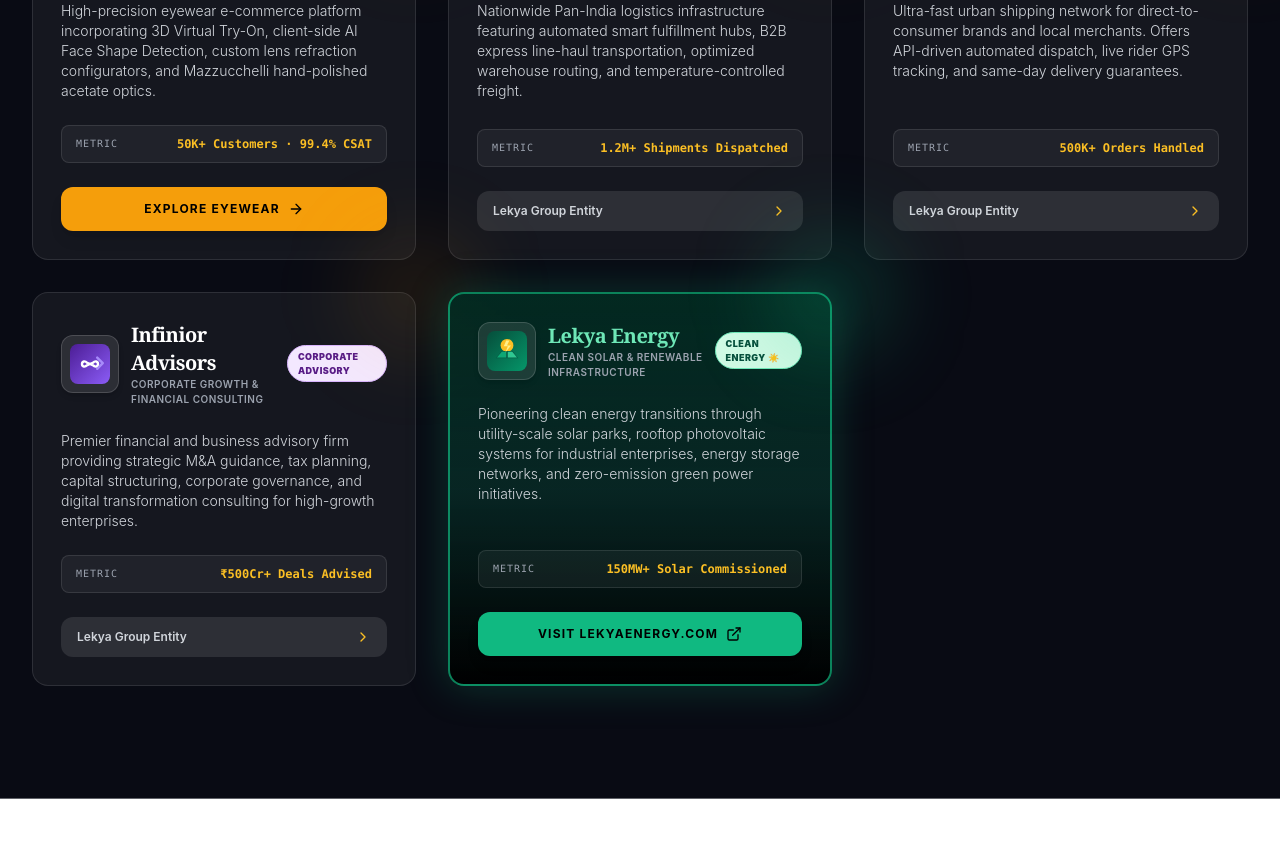
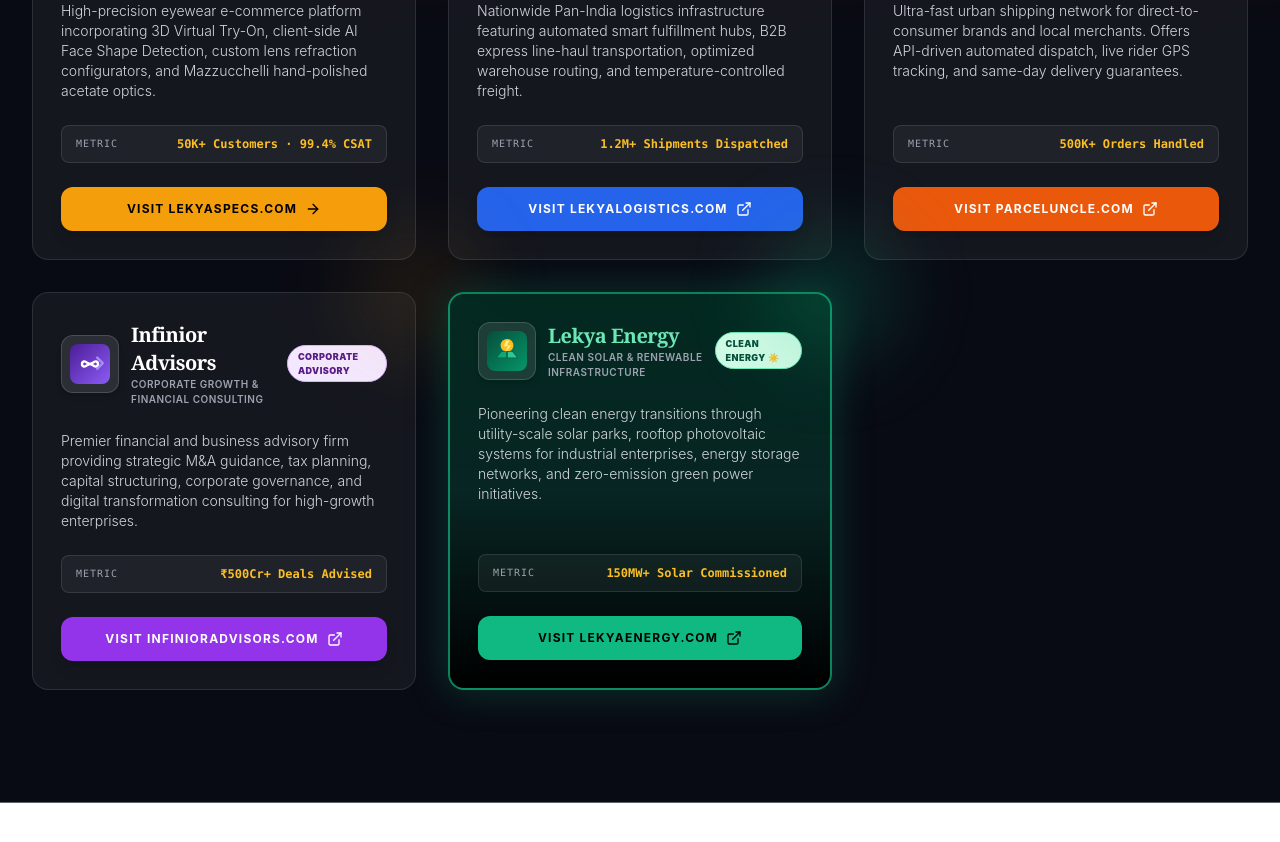
Before and after one commit to AdilMalik14912/LEKYASPECS, a Next.js app in the folder frontend/: page /about in a window 1280 px wide. Shown: the part 2020-2862 px from the top of the page. Built offline with nearby package versions, Linux system fonts and the light colour scheme.

Commit message:
feat(links): add direct active website redirection links with external icons for all group companies across header dropdown, homepage and about page

```diff
--- a/frontend/src/pages/about.js
+++ b/frontend/src/pages/about.js
@@ -129,7 +129,9 @@
       tagColor: 'bg-amber-100 text-amber-900 border-amber-300',
       logo: LekyaSpecsLogo,
       stats: '50K+ Customers · 99.4% CSAT',
-      link: '/',
+      link: '/shop',
+      domain: 'lekyaspecs.com',
+      btnColor: 'bg-amber-500 hover:bg-amber-400 text-black',
       isInternal: true
     },
     {
@@ -141,7 +143,9 @@
       tagColor: 'bg-blue-100 text-blue-900 border-blue-300',
       logo: LekyaLogisticsLogo,
       stats: '1.2M+ Shipments Dispatched',
-      link: '#',
+      link: 'https://lekyalogistics.com',
+      domain: 'lekyalogistics.com',
+      btnColor: 'bg-blue-600 hover:bg-blue-500 text-white',
       isInternal: false
     },
     {
@@ -153,7 +157,9 @@
       tagColor: 'bg-orange-100 text-orange-900 border-orange-300',
       logo: ParcelUncleLogo,
       stats: '500K+ Orders Handled',
-      link: '#',
+      link: 'https://parceluncle.com',
+      domain: 'parceluncle.com',
+      btnColor: 'bg-orange-600 hover:bg-orange-500 text-white',
       isInternal: false
     },
     {
@@ -165,7 +171,9 @@
       tagColor: 'bg-purple-100 text-purple-900 border-purple-300',
       logo: InfiniorAdvisorsLogo,
       stats: '₹500Cr+ Deals Advised',
-      link: '#',
+      link: 'https://infinioradvisors.com',
+      domain: 'infinioradvisors.com',
+      btnColor: 'bg-purple-600 hover:bg-purple-500 text-white',
       isInternal: false
     },
     {
@@ -178,6 +186,8 @@
       logo: LekyaEnergyLogo,
       stats: '150MW+ Solar Commissioned',
       link: 'https://lekyaenergy.com',
+      domain: 'lekyaenergy.com',
+      btnColor: 'bg-emerald-500 hover:bg-emerald-400 text-black',
       isInternal: false,
       isHighlight: true
     }
@@ -284,7 +294,7 @@
               Explore Our Group Companies
             </h2>
             <p className="text-gray-400 text-sm font-light leading-relaxed">
-              Hover over any entity to explore its corporate profile, capabilities, and key operating metrics across the Lekya Group ecosystem.
+              Hover over any entity to explore its corporate profile, capabilities, and key operating metrics across the Lekya Group ecosystem. Click any company to visit its direct web platform!
             </p>
           </div>
 
@@ -340,27 +350,22 @@
                     </div>
 
                     {/* Action Link Button */}
-                    {comp.link === 'https://lekyaenergy.com' ? (
+                    {comp.isInternal ? (
+                      <Link
+                        href={comp.link}
+                        className={`w-full py-3.5 px-4 rounded-xl font-bold text-xs uppercase tracking-widest flex items-center justify-center gap-2 transition-all shadow-lg ${comp.btnColor}`}
+                      >
+                        Visit {comp.domain} <ArrowRight className="w-4 h-4" />
+                      </Link>
+                    ) : (
                       <a
                         href={comp.link}
                         target="_blank"
                         rel="noopener noreferrer"
-                        className="w-full py-3.5 px-4 rounded-xl bg-emerald-500 hover:bg-emerald-400 text-black font-bold text-xs uppercase tracking-widest flex items-center justify-center gap-2 transition-all shadow-lg group-hover:shadow-emerald-500/40"
+                        className={`w-full py-3.5 px-4 rounded-xl font-bold text-xs uppercase tracking-widest flex items-center justify-center gap-2 transition-all shadow-lg ${comp.btnColor}`}
                       >
-                        Visit lekyaenergy.com <ExternalLink className="w-4 h-4" />
+                        Visit {comp.domain} <ExternalLink className="w-4 h-4" />
                       </a>
-                    ) : comp.isInternal ? (
-                      <Link
-                        href={comp.link}
-                        className="w-full py-3.5 px-4 rounded-xl bg-amber-500 hover:bg-amber-400 text-black font-bold text-xs uppercase tracking-widest flex items-center justify-center gap-2 transition-all shadow-lg"
-                      >
-                        Explore Eyewear <ArrowRight className="w-4 h-4" />
-                      </Link>
-                    ) : (
-                      <div className="w-full py-3 px-4 rounded-xl bg-white/10 text-gray-300 text-xs font-semibold flex items-center justify-between group-hover:bg-white/15 transition-colors">
-                        <span>Lekya Group Entity</span>
-                        <ChevronRight className="w-4 h-4 text-amber-400 group-hover:translate-x-1 transition-transform" />
-                      </div>
                     )}
                   </div>
                 </div>
--- a/frontend/src/pages/index.js
+++ b/frontend/src/pages/index.js
@@ -925,66 +925,90 @@
             {/* 1. Lekya Logistics */}
             <ScrollReveal3D>
               <ThreeDTiltCard className="h-full">
-                <div className="bg-white/5 border border-white/10 hover:border-blue-500/60 rounded-2xl p-6 transition-all hover:bg-white/10 hover:shadow-2xl h-full flex flex-col justify-between group relative overflow-hidden">
+                <a
+                  href="https://lekyalogistics.com"
+                  target="_blank"
+                  rel="noopener noreferrer"
+                  className="bg-white/5 border border-white/10 hover:border-blue-500/60 rounded-2xl p-6 transition-all hover:bg-white/10 hover:shadow-2xl h-full flex flex-col justify-between group relative overflow-hidden block text-left"
+                >
                   <div className="absolute -top-12 -right-12 w-24 h-24 bg-blue-500/10 rounded-full blur-xl group-hover:scale-150 transition-transform" />
                   <div>
                     <div className="w-14 h-14 rounded-xl bg-blue-500/20 border border-blue-500/30 flex items-center justify-center mb-5 group-hover:scale-110 transition-transform">
                       <Truck className="w-7 h-7 text-blue-400" />
                     </div>
-                    <h3 className="text-xl font-bold text-white mb-2 group-hover:text-blue-400 transition-colors">Lekya Logistics</h3>
+                    <h3 className="text-xl font-bold text-white mb-2 group-hover:text-blue-400 transition-colors flex items-center gap-2">
+                      Lekya Logistics
+                      <ExternalLink className="w-4 h-4 text-blue-400 opacity-80" />
+                    </h3>
                     <p className="text-gray-400 text-xs leading-relaxed font-light mb-4">
                       Nationwide supply chain infrastructure, automated fulfillment centers, and express B2B freight transportation.
                     </p>
                   </div>
                   <div className="pt-4 border-t border-white/10 flex items-center justify-between text-xs text-blue-400 font-semibold tracking-wider uppercase">
-                    <span>Express Logistics</span>
-                    <ArrowRight className="w-4 h-4 group-hover:translate-x-1 transition-transform" />
+                    <span>Visit lekyalogistics.com</span>
+                    <ExternalLink className="w-4 h-4 group-hover:translate-x-0.5 group-hover:-translate-y-0.5 transition-transform" />
                   </div>
-                </div>
+                </a>
               </ThreeDTiltCard>
             </ScrollReveal3D>
 
             {/* 2. Parcel Uncle */}
             <ScrollReveal3D>
               <ThreeDTiltCard className="h-full">
-                <Link href="/about" className="bg-white/5 border border-white/10 hover:border-orange-500/60 rounded-2xl p-6 transition-all hover:bg-white/10 hover:shadow-2xl h-full flex flex-col justify-between group relative overflow-hidden block text-left">
+                <a
+                  href="https://parceluncle.com"
+                  target="_blank"
+                  rel="noopener noreferrer"
+                  className="bg-white/5 border border-white/10 hover:border-orange-500/60 rounded-2xl p-6 transition-all hover:bg-white/10 hover:shadow-2xl h-full flex flex-col justify-between group relative overflow-hidden block text-left"
+                >
                   <div className="absolute -top-12 -right-12 w-24 h-24 bg-orange-500/10 rounded-full blur-xl group-hover:scale-150 transition-transform" />
                   <div>
                     <div className="w-14 h-14 rounded-xl bg-orange-500/20 border border-orange-500/30 flex items-center justify-center mb-5 group-hover:scale-110 transition-transform">
                       <Package className="w-7 h-7 text-orange-400" />
                     </div>
-                    <h3 className="text-xl font-bold text-white mb-2 group-hover:text-orange-400 transition-colors">Parcel Uncle</h3>
+                    <h3 className="text-xl font-bold text-white mb-2 group-hover:text-orange-400 transition-colors flex items-center gap-2">
+                      Parcel Uncle
+                      <ExternalLink className="w-4 h-4 text-orange-400 opacity-80" />
+                    </h3>
                     <p className="text-gray-400 text-xs leading-relaxed font-light mb-4">
                       Next-generation hyperlocal delivery ecosystem, same-day urban shipping, and end-to-end seller dispatch solutions.
                     </p>
                   </div>
                   <div className="pt-4 border-t border-white/10 flex items-center justify-between text-xs text-orange-400 font-semibold tracking-wider uppercase">
-                    <span>Hyperlocal Dispatch</span>
-                    <ArrowRight className="w-4 h-4 group-hover:translate-x-1 transition-transform" />
+                    <span>Visit parceluncle.com</span>
+                    <ExternalLink className="w-4 h-4 group-hover:translate-x-0.5 group-hover:-translate-y-0.5 transition-transform" />
                   </div>
-                </Link>
+                </a>
               </ThreeDTiltCard>
             </ScrollReveal3D>
 
             {/* 3. Infinior Advisors */}
             <ScrollReveal3D>
               <ThreeDTiltCard className="h-full">
-                <div className="bg-white/5 border border-white/10 hover:border-purple-500/60 rounded-2xl p-6 transition-all hover:bg-white/10 hover:shadow-2xl h-full flex flex-col justify-between group relative overflow-hidden">
+                <a
+                  href="https://infinioradvisors.com"
+                  target="_blank"
+                  rel="noopener noreferrer"
+                  className="bg-white/5 border border-white/10 hover:border-purple-500/60 rounded-2xl p-6 transition-all hover:bg-white/10 hover:shadow-2xl h-full flex flex-col justify-between group relative overflow-hidden block text-left"
+                >
                   <div className="absolute -top-12 -right-12 w-24 h-24 bg-purple-500/10 rounded-full blur-xl group-hover:scale-150 transition-transform" />
                   <div>
                     <div className="w-14 h-14 rounded-xl bg-purple-500/20 border border-purple-500/30 flex items-center justify-center mb-5 group-hover:scale-110 transition-transform">
                       <Layers className="w-7 h-7 text-purple-400" />
                     </div>
-                    <h3 className="text-xl font-bold text-white mb-2 group-hover:text-purple-400 transition-colors">Infinior Advisors</h3>
+                    <h3 className="text-xl font-bold text-white mb-2 group-hover:text-purple-400 transition-colors flex items-center gap-2">
+                      Infinior Advisors
+                      <ExternalLink className="w-4 h-4 text-purple-400 opacity-80" />
+                    </h3>
                     <p className="text-gray-400 text-xs leading-relaxed font-light mb-4">
                       Strategic corporate management, growth consulting, tax strategy, and financial restructuring advisory services.
                     </p>
                   </div>
                   <div className="pt-4 border-t border-white/10 flex items-center justify-between text-xs text-purple-400 font-semibold tracking-wider uppercase">
-                    <span>Corporate Advisory</span>
-                    <ArrowRight className="w-4 h-4 group-hover:translate-x-1 transition-transform" />
+                    <span>Visit infinioradvisors.com</span>
+                    <ExternalLink className="w-4 h-4 group-hover:translate-x-0.5 group-hover:-translate-y-0.5 transition-transform" />
                   </div>
-                </div>
+                </a>
               </ThreeDTiltCard>
             </ScrollReveal3D>
 
```
Also changed, not shown: frontend/src/pages/_app.js (+24 -6 lines).
